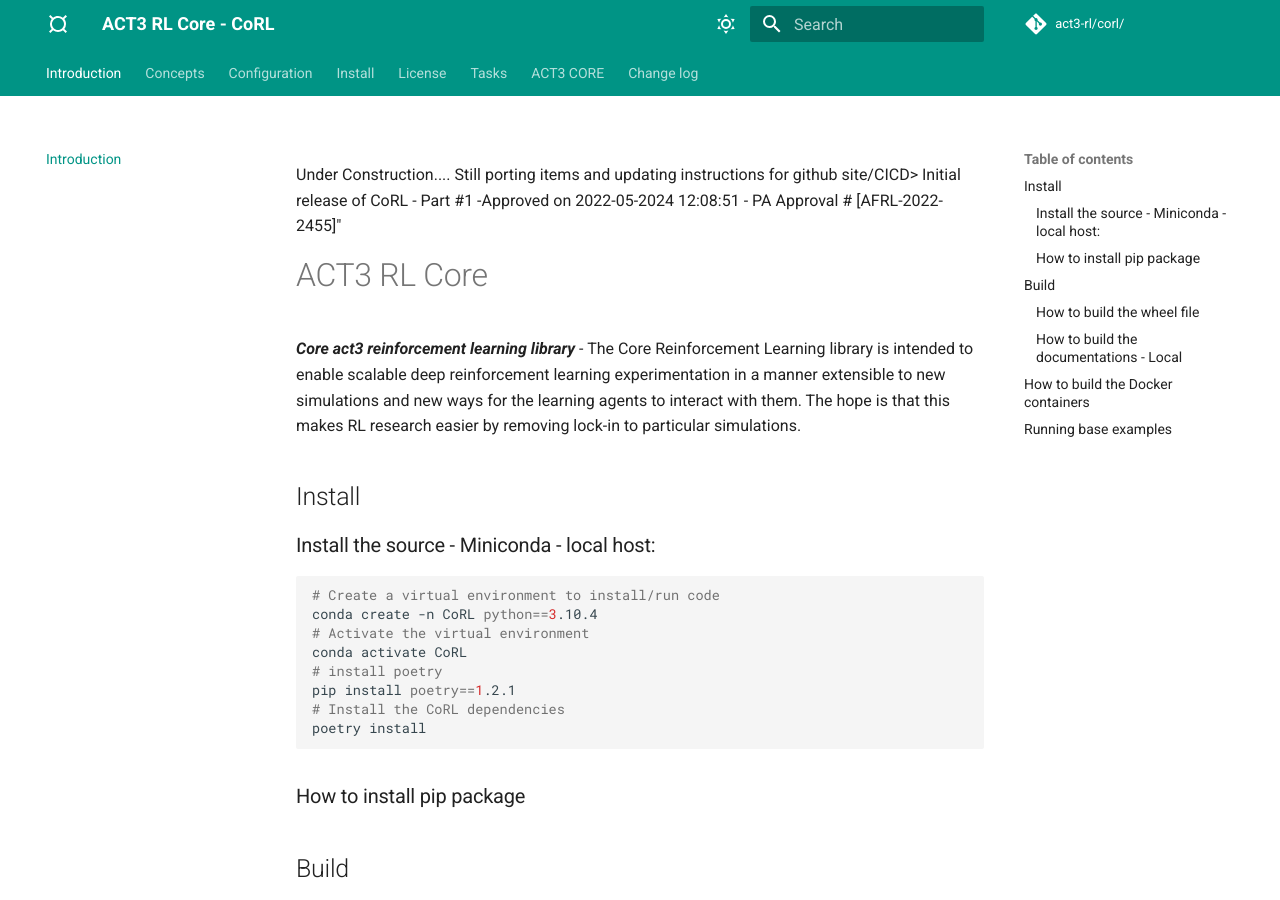
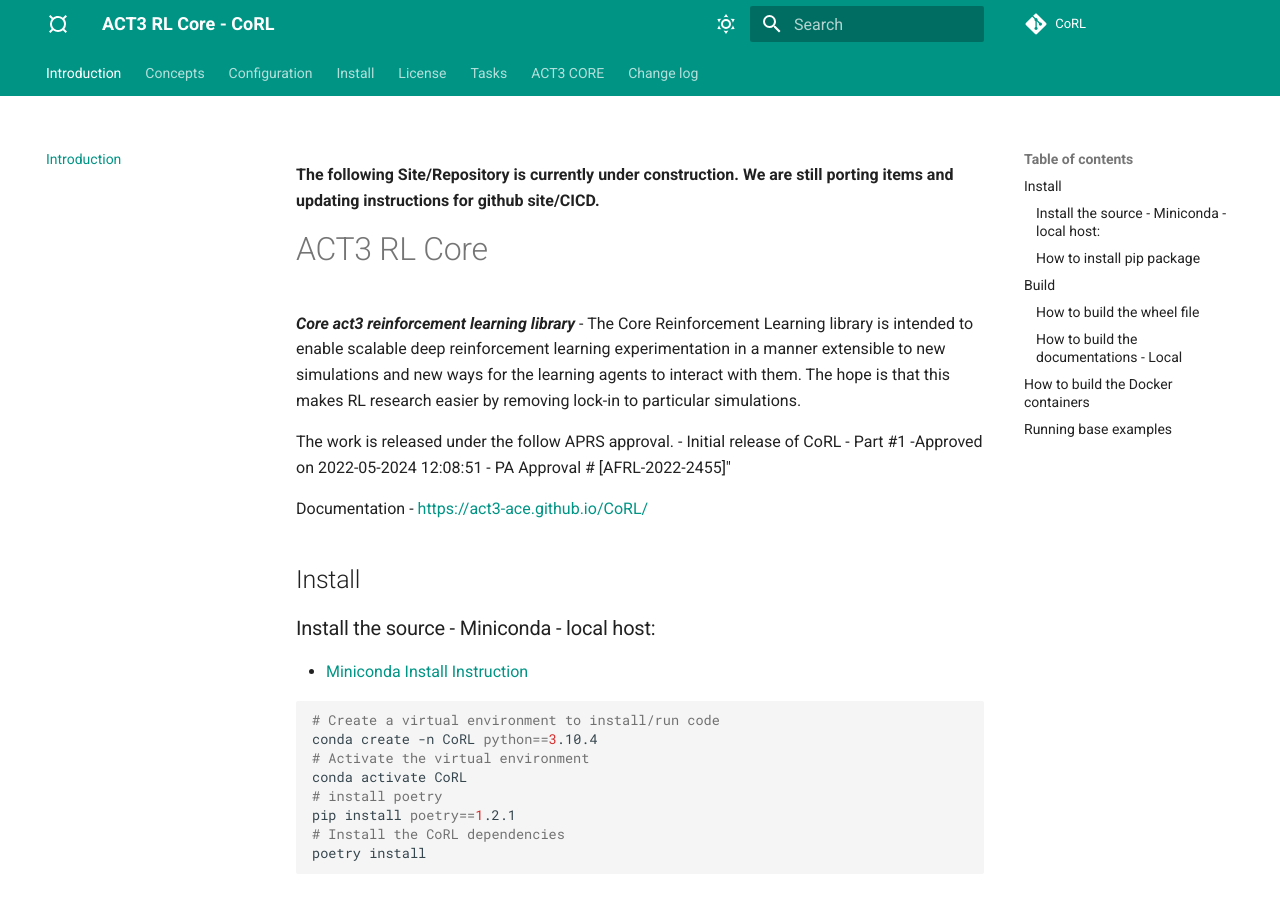
Before and after one commit to act3-ace/CoRL, an MkDocs documentation site: the page built from docs/index.md, in a window 1280 px wide and 900 px high. Built offline with MkDocs 1.6.1 and Material for MkDocs 9.7.7, drawn with Linux system fonts in a browser that asks for light colours; comment, search, counter and statistics services are not loaded.

Commit message:
fix: some cleanup items for poetry, readme, and docker

````diff
--- a/README.md
+++ b/README.md
@@ -1,12 +1,19 @@
-Under Construction.... Still porting items and updating instructions for github site/CICD>
-Initial release of CoRL - Part #1 -Approved on 2022-05-2024 12:08:51 - PA Approval # [AFRL-2022-2455]"
+**The following Site/Repository is currently under construction. We are still porting items and updating instructions for github site/CICD.**
 
 # ACT3 RL Core
 
 ***Core act3 reinforcement learning library*** - The Core Reinforcement Learning library is intended to enable scalable deep reinforcement learning experimentation in a manner extensible to new simulations and new ways for the learning agents to interact with them. The hope is that this makes RL research easier by removing lock-in to particular simulations.
 
+The work is released under the follow APRS approval.
+- Initial release of CoRL - Part #1 -Approved on 2022-05-2024 12:08:51 - PA Approval # [AFRL-2022-2455]"
+
+Documentation
+- https://act3-ace.github.io/CoRL/
+
 ## Install
 ### Install the source - Miniconda - local host:
+
+- [Miniconda Install Instruction](https://docs.conda.io/en/latest/miniconda.html)
 
 ```bash
 # Create a virtual environment to install/run code
--- a/mkdocs.yml
+++ b/mkdocs.yml
@@ -10,10 +10,10 @@
 site_name: ACT3 RL Core - CoRL
 site_author: ACT3
 docs_dir: docs
-site_description: "The following python project creates a python interface for training Deep RL - provides the base RL functionality and APIs to enable rapid ablation testing and setup"
-repo_name: act3-rl/corl/
-repo_url: https://git.act3-ace.com/act3-rl/corl/
-site_url: https://git.act3-ace.com/
+site_description: "The following python project creates a python interface for training Deep RL - provides the base RL functionality and APIs to enable rapid ablation testing and setup. The Core Reinforcement Learning library is intended to enable scalable deep reinforcement learning experimentation in a manner extensible to new simulations and new ways for the learning agents to interact with them. The hope is that this makes RL research easier by removing lock-in to particular simulations."
+repo_name: CoRL
+repo_url: https://github.com/act3-ace/CoRL
+site_url: https://act3-ace.github.io/CoRL/
 edit_uri: blob/main/docs/
 site_dir: site
 
````
Also changed, not shown: docker-compose.yml (+0 -17 lines), pyproject.toml (+11 -11 lines), 2 other files.
